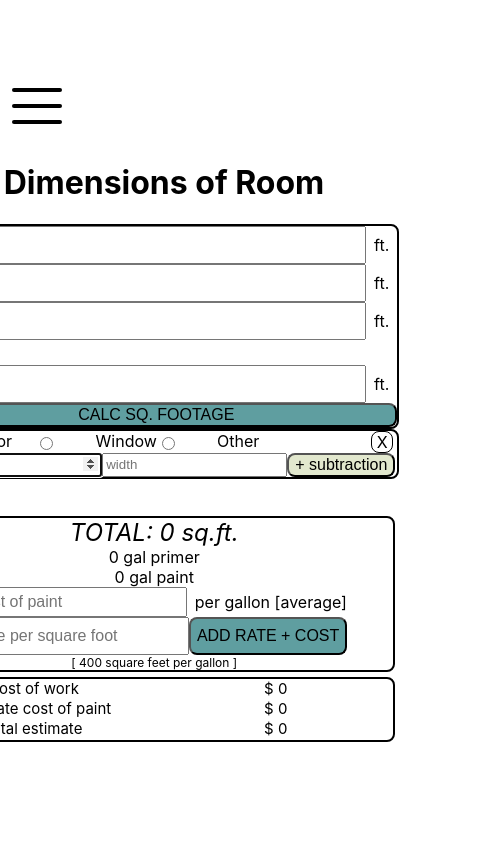
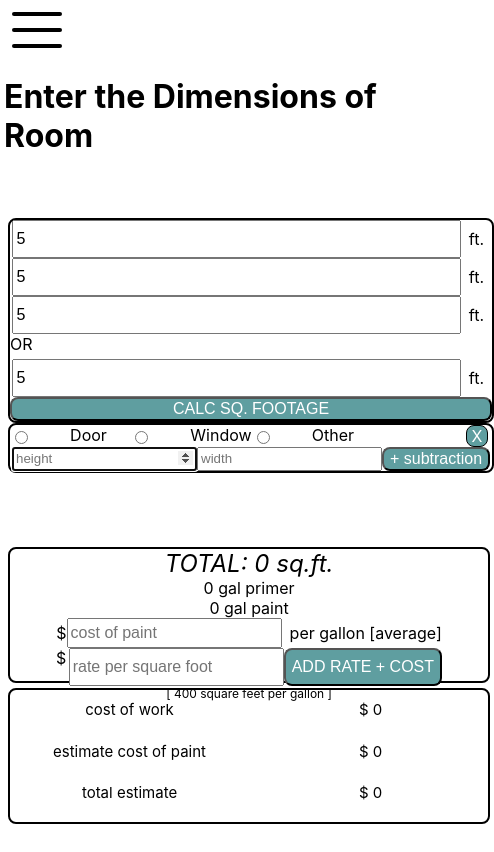
Before and after one commit to MattOrtner/the-painters-tool, a React (Create React App) app: page / in a window 390 px wide. Both pictures are taken after typing "5", "5", "5", "5" into the empty fields and a click on the button "+ ADD SUBTRACTIONS FOR DOORS AND WINDOWS". Shown: the whole page, 494 px wide, since content can reach past the window. Built offline with nearby package versions, Linux system fonts and the light colour scheme.

Commit message:
fix layout in desktop view, unified missing button colors

```diff
--- a/src/App.css
+++ b/src/App.css
@@ -17,45 +17,6 @@
   flex-direction: column;
   justify-content: center;
   align-items: center;
-}
-
-.theme-title {
-  font-weight: 500;
-  font-size: 50px;
-  font-style: italic;
-  margin-bottom: 50px;
-}
-
-.theme-container {
-  width: 75%;
-  height: 50%;
-  background-color: rgb(245, 245, 245);
-  display: flex;
-  flex-direction: row;
-  justify-content: space-around;
-  align-items: center;
-  border: 2px ridge grey;
-  border-radius: 15px;
-  transition: all .5s ease-in-out;
-}
-
-.theme {
-  border: 2px double black;
-  width: 25%;
-  height: 10%;
-  border-radius: 15px;
-  cursor: pointer;
-}
-
-.bottom-container {
-  display: flex;
-  margin: .25rem;
-  flex-direction: row;
-  justify-content: center;
-  align-items: center;
-  height: 75%;
-  width: 75%;
-  box-sizing: border-box;
 }
 
 .menu-button {
@@ -97,22 +58,62 @@
   transform: translateY(16px);
 }
 
+.bottom-container {
+  display: flex;
+  margin: .25rem;
+  flex-direction: row;
+  justify-content: space-evenly;
+  align-items: center;
+  height: 100%;
+  width: 100%;
+  box-sizing: border-box;
+}
+
+.theme-title {
+  font-weight: 500;
+  font-size: 50px;
+  font-style: italic;
+  margin-bottom: 50px;
+}
+
+.theme-container {
+  width: 75%;
+  height: 50%;
+  background-color: rgb(245, 245, 245);
+  display: flex;
+  flex-direction: row;
+  justify-content: space-around;
+  align-items: center;
+  border: 2px ridge grey;
+  border-radius: 15px;
+  transition: all .5s ease-in-out;
+}
+
+.theme {
+  border: 2px double black;
+  width: 25%;
+  height: 10%;
+  border-radius: 15px;
+  cursor: pointer;
+}
 
 .App>.container {
   display: flex;
-  height: 500px;
+  height: 80%;
   width: 500px;
 }
 
 .App .container.left {
   flex-direction: column;
   align-items: center;
+  /* height: 80%; */
 }
 
 .App .container.right {
   flex-direction: column;
+  height: 80%;
+}
 
-}
 
 .inputs {
   border: 2px solid black;
@@ -156,6 +157,7 @@
 }
 
 .info-container {
+  height: 50%;
   border: 2px solid black;
   display: flex;
   flex-direction: column;
@@ -167,6 +169,7 @@
 
 .totals {
   flex-grow: 1.25;
+  height: 50%;
   border: 2px solid black;
   display: grid;
   grid-template-columns: 50% 50%;
@@ -191,6 +194,7 @@
   border-radius: .5rem;
   cursor: pointer;
   background-color: #E2E8CE;
+  color: white;
 }
 
 .toggle-subtraction {
@@ -203,7 +207,6 @@
   height: 100%;
   width: 100%;
   cursor: pointer;
-  background-color: blueviolet;
 }
 
 .subtractions-container {
@@ -286,10 +289,7 @@
   border: 1px solid black;
   text-align: center;
   width: 20px;
-  border-radius: .5rem;
   margin-right: .25rem;
-  font-size: 1rem;
-  cursor: pointer;
 }
 
 .delete-subtraction {
@@ -320,4 +320,7 @@
     grid-template-rows: repeat(2, 1fr);
     gap: .25rem;
   }
+  .container.right {
+    height: 100%;
+  }
 }
--- a/src/App.js
+++ b/src/App.js
@@ -106,6 +106,8 @@ function App() {
         <div className="menu-burger" ></div>
       </div>
 
+      <h1>Enter the Dimensions of Room</h1>
+
       {isMenuShown ?
         <div className="menu">
           <div className="theme-title">Choose a theme</div>
@@ -116,23 +118,23 @@ function App() {
           </div>
         </div>
         :
+
         <div className="bottom-container">
           <div className="container left">
-            <h1>Enter Dimensions of Room</h1>
             <SquareFootInput calculate={calculate} themeColor={themeColor} handleLHWInputs={handleLHWInputs} setTotalFootage={setTotalFootage}/>
               {isSubtracted ?
                 <>
-                  <SubtractionInput subtractionList={subtractionList} setIsSubtracted={setIsSubtracted} setSubtractionList={setSubtractionList} />
+                <SubtractionInput themeColor={themeColor} subtractionList={subtractionList} setIsSubtracted={setIsSubtracted} setSubtractionList={setSubtractionList} />
                 </>
                 :
                 <button className={`toggle-subtraction button ${themeColor}`} onClick={() => setIsSubtracted(true)}>+ ADD SUBTRACTIONS FOR DOORS AND WINDOWS</button>
               }
+            {subtractionList.length ?
+              <SubtractionList themeColor={themeColor} subtractFromTotal={subtractFromTotal} subtractionList={subtractionList} setSubtractionList={setSubtractionList} />
+            :
+              ''}
           </div>
 
-          {subtractionList.length ?
-            <SubtractionList subtractFromTotal={subtractFromTotal} subtractionList={subtractionList} setSubtractionList={setSubtractionList} />
-          :
-            ''}
           <div className="container right">
             <InfoContainer
               themeColor={themeColor}
--- a/src/components/SubtractionInput.js
+++ b/src/components/SubtractionInput.js
@@ -1,6 +1,6 @@
 import React, { useState } from 'react'
 
-const SubtractionInput = ({ subtractionList, setSubtractionList, setIsSubtracted}) => {
+const SubtractionInput = ({ themeColor, subtractionList, setSubtractionList, setIsSubtracted}) => {
   const [subtractionInput, setSubtractionInput] = useState({})
 
   const onInputChange = (e) => {
@@ -22,7 +22,7 @@ const SubtractionInput = ({ subtractionList, setSubtractionList, setIsSubtracted
           <input type="radio" className="radio" radio="window" value="window" name="name"/> Window
           <input type="radio" className="radio" radio="other" value="other" name="name" /> Other
           <div className="close-button-container">
-            <div className="close-subtraction-button" onClick={() => setIsSubtracted(false)}> X </div>
+            <div className={`close-subtraction-button button ${themeColor}`} onClick={() => setIsSubtracted(false)}> X </div>
           </div>
         </div>
         <div className="subtraction-input-bottom">
@@ -39,7 +39,7 @@ const SubtractionInput = ({ subtractionList, setSubtractionList, setIsSubtracted
             name="width"
             placeholder="width"
           />
-          <input type="button" className="button" value="+ subtraction" onClick={onInputSubmit}/>
+          <input type="button" className={`button ${themeColor}`} value="+ subtraction" onClick={onInputSubmit}/>
         </div>
       </div>
   )
--- a/src/components/SubtractionList.js
+++ b/src/components/SubtractionList.js
@@ -1,7 +1,7 @@
 import React from 'react'
 
 
-const SubtractionList = ({ subtractionList, setSubtractionList, subtractFromTotal }) => {
+const SubtractionList = ({ themeColor, subtractionList, setSubtractionList, subtractFromTotal }) => {
 
   const subFromTotal = () => {
     if(subtractionList.length === 0) return alert("Must fill-in subtractions to apply subtractions")
@@ -24,14 +24,14 @@ const SubtractionList = ({ subtractionList, setSubtractionList, subtractFromTota
             <div key={`${index}c`} className="DOW-single-subtraction">
               <div key={index}>{subtractionCase.name}</div>
               <div key={`${index}a`}>-{subtractionCase.height * subtractionCase.width} Sq.Ft.</div>
-              <div className="delete-subtraction button" key={`${index}b`} onClick={() => deleteSubtraction(index)}>delete</div>
+              <div className={`delete-subtraction button ${themeColor}`} key={`${index}b`} onClick={() => deleteSubtraction(index)}>delete</div>
             </div>
           )
         :
           ''
         }
       </div>
-      <button className="button " onClick={subFromTotal}>APPLY SUBTRACTIONS</button>
+      <button className={`button ${themeColor}`}onClick={subFromTotal}>APPLY SUBTRACTIONS</button>
     </div>
   )
 }
```
